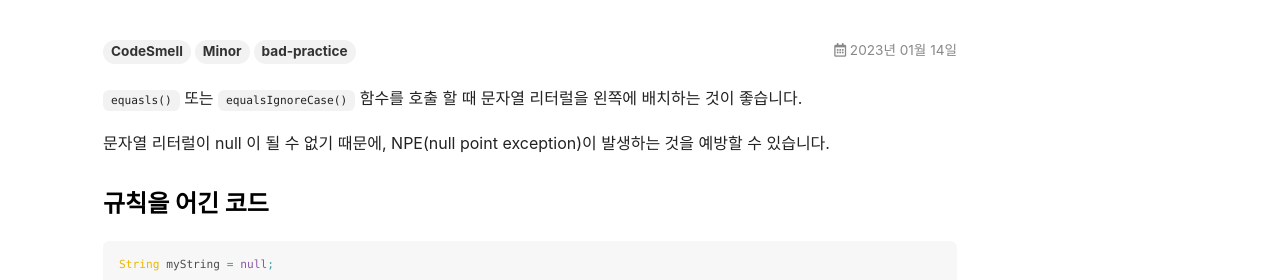
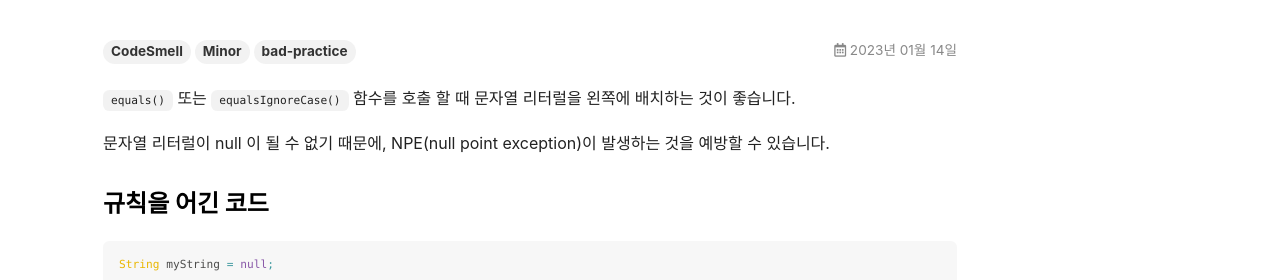
Before and after one commit to kantabile/sonarkube, a Jekyll site: the page built from _posts/java/2023-01-14-RSPEC-1132.md, in a window 1280 px wide. Shown: the part 244-524 px from the top of the page. Built offline with Jekyll 4.4.1, drawn with Linux system fonts in a browser that asks for light colours; nearby versions of some CDN libraries; emoji names are drawn with the system emoji font.

Commit message:
fix: review 반영

```diff
--- a/_posts/java/2023-01-14-RSPEC-1132.md
+++ b/_posts/java/2023-01-14-RSPEC-1132.md
@@ -6,7 +6,7 @@ tags:
   - bad-practice
 ---
 
-`equasls()` 또는 `equalsIgnoreCase()` 함수를 호출 할 때 문자열 리터럴을 왼쪽에 배치하는 것이 좋습니다.
+`equals()` 또는 `equalsIgnoreCase()` 함수를 호출 할 때 문자열 리터럴을 왼쪽에 배치하는 것이 좋습니다.
 
 문자열 리터럴이 null 이 될 수 없기 때문에, NPE(null point exception)이 발생하는 것을 예방할 수 있습니다.
 
```
Also changed, not shown: _posts/java/2023-01-14-RSPEC-1315.md (+1 -1 lines).
